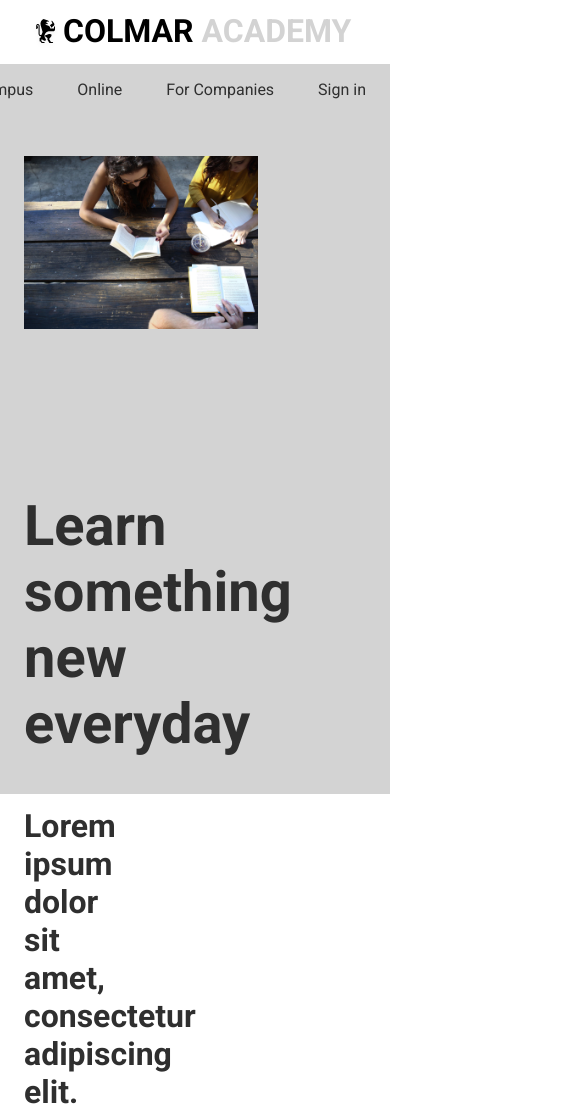
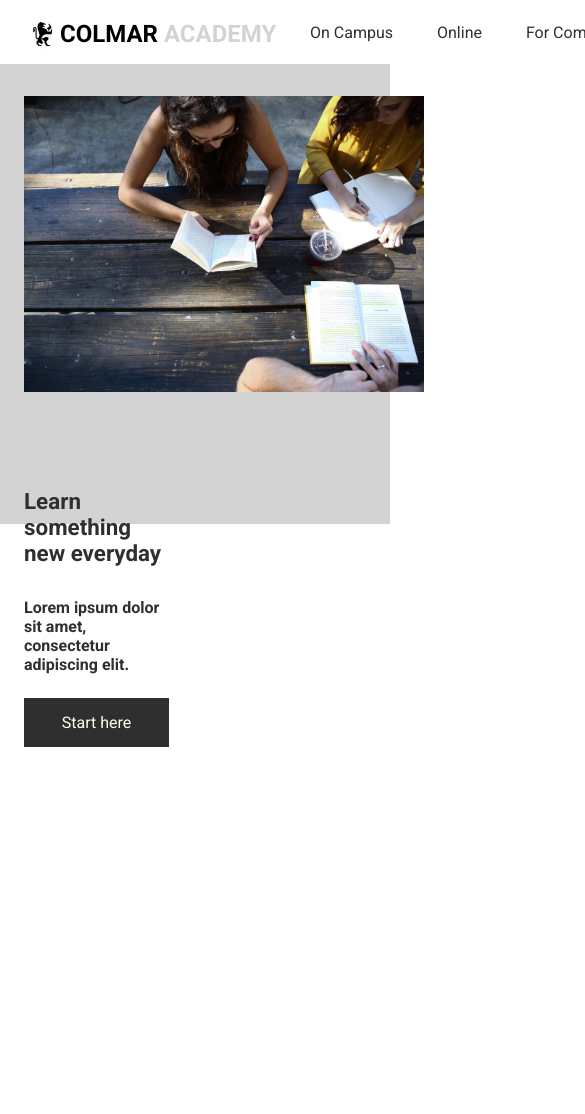
Before and after one commit to JarTenh/colmar_academy, a plain HTML site: page index.html in a window 390 px wide. Shown: the top 1114 px of the page, 585 px wide, since content can reach past the window. After the commit the page ends 844 px from the top, so only its background shows below. Drawn offline with Linux system fonts and the light colour scheme.

Commit message:
Make nav and header sections responsive

```diff
--- a/index.html
+++ b/index.html
@@ -11,7 +11,7 @@
     <nav>
         <section class="logo">
             <img src="./images/ic-logo.svg" alt="logo of the colmar academy" />
-            <h2><span class="black">colmar</span> academy</h2>
+            <h3><span class="black">colmar</span> academy</h3>
         </section>
         <section class="nav">
             <ul>
@@ -23,7 +23,9 @@
         </section>
     </nav>
     <header>
-        <img src="./images/banner.jpg" alt="Banner picture of students" />
+        <section class="header-image">
+            <img src="./images/banner.jpg" alt="Banner picture of students" />
+        </section>
         <section class="header-text">
             <h1>Learn something new everyday</h1>
             <h2>Lorem ipsum dolor sit amet, consectetur adipiscing elit.</h2>
--- a/styles/style.css
+++ b/styles/style.css
@@ -14,52 +14,60 @@ html {
 }
 
 h2 {
-    font-size: 2rem;
+    font-size: 1.5rem;
 }
 
 .black {
     color: black;
 }
 
+@media only screen and (max-width="830px") {
+
+}
+
 /* Nav section */
 
 nav {
     height: 64px;
+    display: flex;
+    justify-content: space-between;
 }
 
 .logo {
-    float: left;
     margin-left: 24px;
-    width: 350px;
-    padding: 10px 8px;
+    width: 260px;
+    min-width: 260px;
+    padding: 10px 5px;
+    flex-shrink: 1;
 }
 
 .logo img {
     position: relative;
-    top: 7px;
+    top: 10px;
 }
 
-.logo h2 {
+.logo h3 {
     text-transform: uppercase;
     color: lightgray;
     display: inline;
+    font-size: 1.5rem;
 }
 
 .nav {
-    width: 600px;
+    width: 500px;
+    min-width: 500px;
     height: 64px;
-    float: right;
+    flex-shrink: 2;
 }
 
 .nav ul {
+    padding-top: 3px;
     list-style-type: none;
-    width: 600px;
-    text-align: right;
+    width: 500px;
     margin-top: 20px;
 }
 
 .nav ul li {
-    padding: 16px 0;
     margin-right: 24px;
     margin-left: 16px;
     display: inline;
@@ -72,29 +80,34 @@ header {
     height: 730px;
 }
 
-header img {
+.header-image {
     width: 60%;
-    height: auto;
-    margin: 32px 24px;
-    float: left
+    min-width: 400px;
+    margin: 32px 0 32px 24px;
+    float: left;
+}
+
+.header-image img {
+    width: 100%;
 }
 
 .header-text {
-    width: 28%;
-    height: 600px;
+    width: 32%;
+    min-width: 250px;
+    height: auto;
     margin: 32px 24px;
-    float: left;
+    display: inline-block;
 }
 
 .header-text h1 {
-    padding: 100px 0 50px 0;
+    padding: 5rem 0 3rem 0;
     font-size: 3.5rem;
 }
 
 .button {
     font-size: 1.2rem;
-    margin: 60px 0;
-    width: 200px;
+    margin: 3rem 0;
+    width: 70%;
     display: block;
     text-decoration: None;
     padding: 15px 40px;
@@ -102,3 +115,47 @@ header img {
     color: ivory;
     background-color: #2F2F2F;
 }
+
+@media only screen and (max-width: 1200px) {
+    header {
+        height: 570px;
+    }
+
+    .header-text h1 {
+        font-size: 2rem;
+        padding: 50px 0;
+    }
+
+    h2 {
+        font-size: 1.2rem;
+    }
+}
+
+@media only screen and (max-width: 900px) {
+    header {
+        height: 460px;
+    }
+
+    .header-text {
+        width: 20%;
+        min-width: 150px;
+        height: auto;
+        margin: 32px 24px;
+        display: inline-block;
+    }
+
+    .header-text h1 {
+        padding: 2rem 0 2rem 0;
+        font-size: 1.4rem;
+    }
+
+    .header-text h2 {
+        font-size: 1rem;
+    }
+
+    .button {
+        font-size: 1rem;
+        margin: 1.5rem 0;
+        padding: 15px 20px;
+    }
+}
```
Also changed, not shown: 1 other file.
